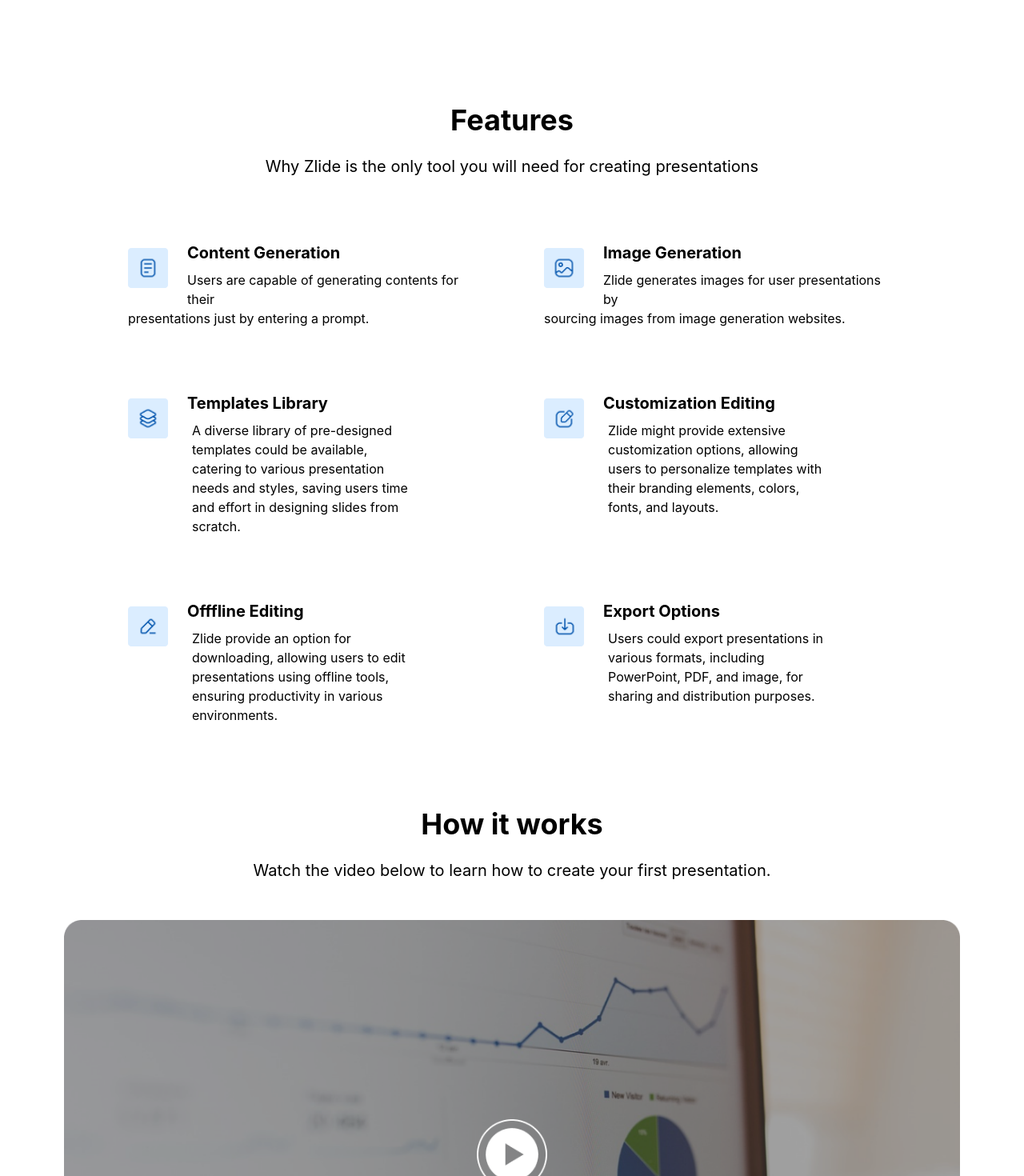
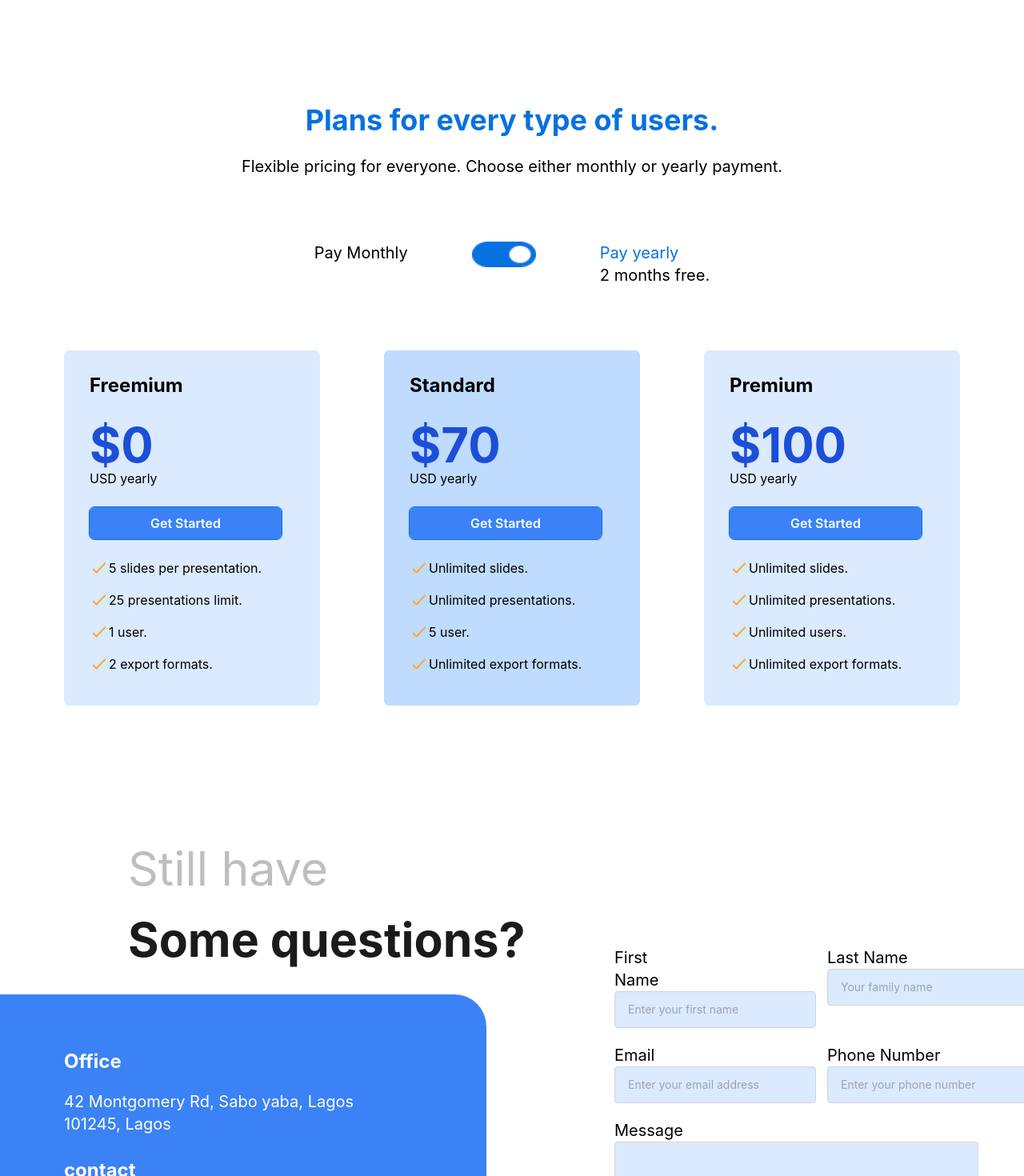
Before and after one commit to MentorLed-Work-Experience-Accelerator/Zlide-Team-2, a React (Vite) app: page /sign-up in a window 1280 px wide. Shown: the part 1240-2710 px from the top of the page at 80% size. Built offline with nearby package versions, Linux system fonts and the light colour scheme.

Commit message:
removed the features component

```diff
--- a/src/App.jsx
+++ b/src/App.jsx
@@ -1,7 +1,7 @@
 import { Routes, Route } from "react-router-dom";
 import { AboutPage, HomePage } from "./pages";
 import { Footer, HeroSection, Navbar, Pricing } from "./components";
-import Features from "./components/Features";
+// import Features from "./components/Features";
 import Contact from "./components/Contact";
 import Partners from "./components/Partners";
 
@@ -16,7 +16,7 @@ function App() {
         <Route path="/sign-up" element={<SignUpPage />} />
       </Routes> */}
       <HeroSection />
-      <Features />
+      {/* <Features /> */}
       <Pricing />
       <Contact />
       <Partners />
--- a/src/components/Features.jsx
+++ b/src/components/Features.jsx
@@ -1,11 +1,12 @@
 // import React from "react";
-import { icon6, icon, icon1, icon2, icon3, icon4 } from "../assets";
-import { video } from "../assets";
+// import { icon6, icon, icon1, icon2, icon3, icon4 } from "../assets";
+// import { video } from "../assets";
 
-const Features = () => {
-  return (
-    <div>
-      <div className="flex justify-center flex-col text-center">
+// const Features = () => {
+//   return (
+//     <div>
+{
+  /* <div className="flex justify-center flex-col text-center">
         <h1 className="text-4xl font-bold">Features</h1>
         <br />
         <p className="text-xl">
@@ -76,9 +77,13 @@ const Features = () => {
             PowerPoint, PDF, and image, for sharing and distribution purposes.
           </p>
         </div>
-      </div>
-      <br />
-      <div className="flex justify-center flex-col text-center">
+      </div> */
+}
+{
+  /* <br /> */
+}
+{
+  /* <div className="flex justify-center flex-col text-center">
         <h2 className="text-4xl font-bold">How it works</h2>
         <br />
         <p className="text-xl ">
@@ -96,10 +101,15 @@ const Features = () => {
         <button className="md:py-2 py-2 md:px-8 px-6 text-white text-xl bg-[#0671E0] hover:bg-black hover:outline-black outline outline-1 outline-primary rounded-md mr-3">
           Get started
         </button>
-      </div>
-      <br />
-    </div>
+      </div> */
+}
+{
+  /* <br /> */
+}
+{
+  /* </div>
   );
 };
 
-export default Features;
+export default Features; */
+}
```
